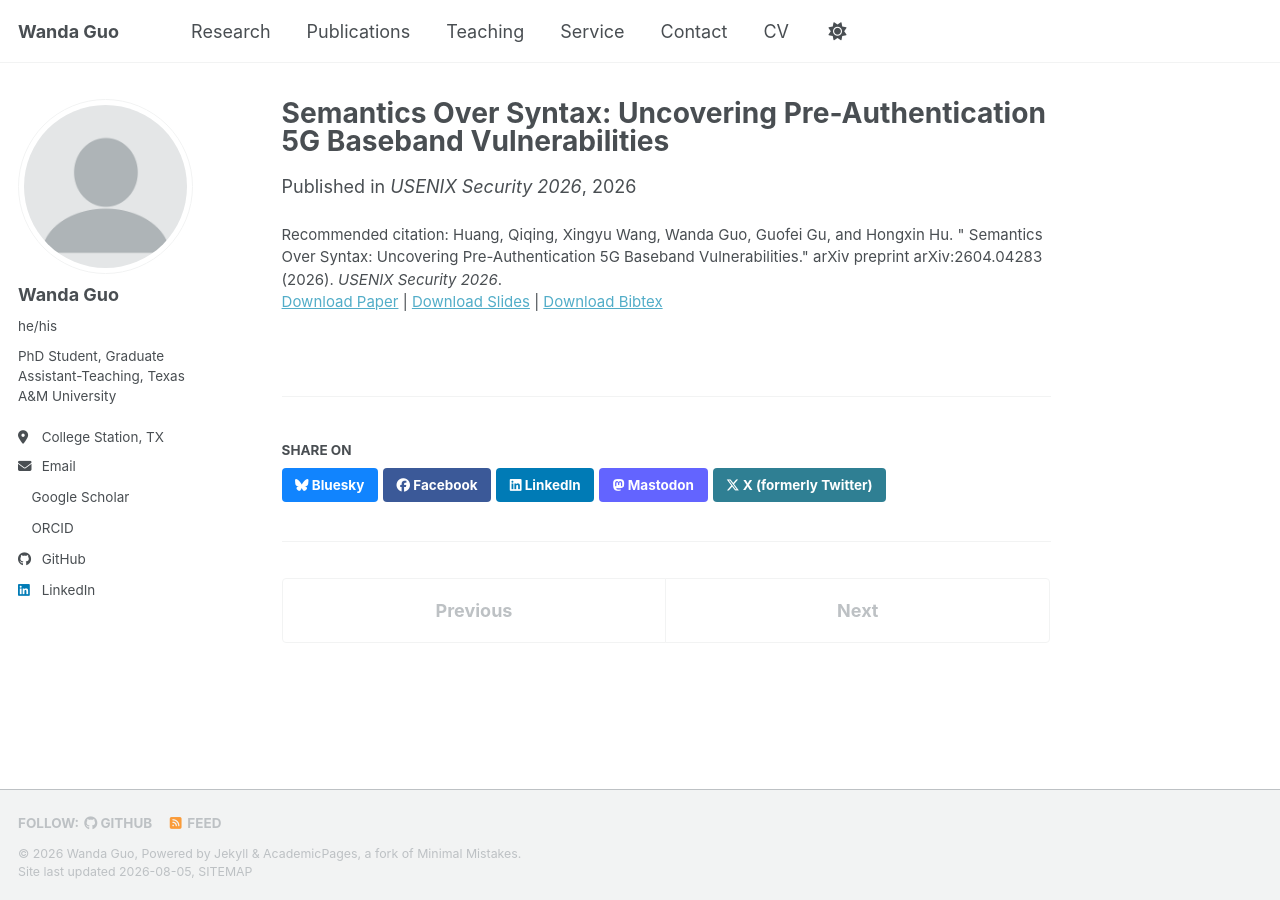
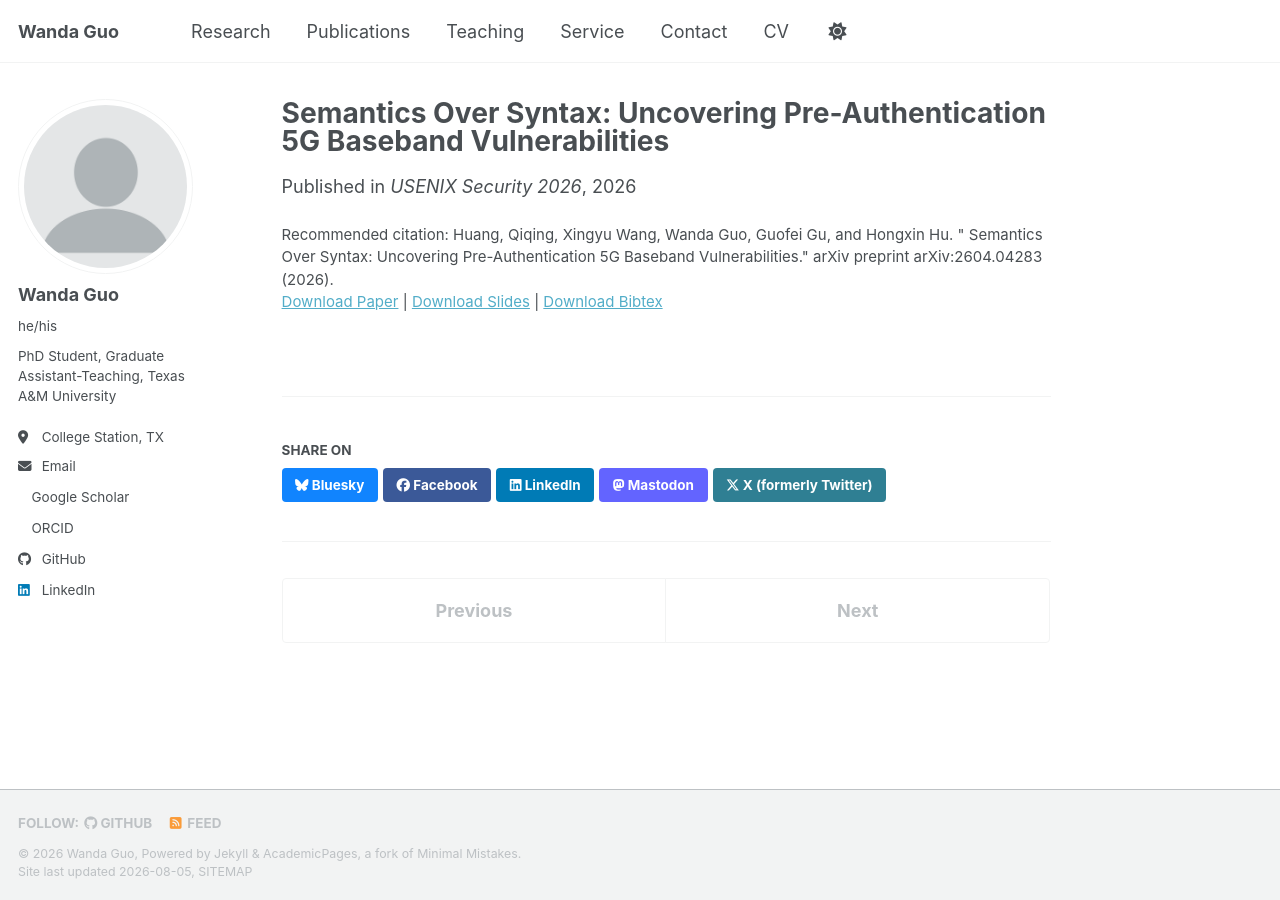
Before and after one commit to Dustin12138/Dustin12138.github.io, a Jekyll site: the page built from _publications/usenix26-enhanced5ghoul.md, in a window 1280 px wide. Built offline with Jekyll 4.4.1, drawn with Linux system fonts in a browser that asks for light colours; a style sheet for code colours, icons or effects is not loaded.

Commit message:
Fix citation formatting in usenix26-enhanced5ghoul.md

```diff
--- a/_publications/usenix26-enhanced5ghoul.md
+++ b/_publications/usenix26-enhanced5ghoul.md
@@ -9,5 +9,5 @@ venue: 'USENIX Security 2026'
 slidesurl: 'https://academicpages.github.io/files/slides1.pdf'
 paperurl: 'https://www.usenix.org/system/files/conference/usenixsecurity26/sec26_prepub_huang-qiqing.pdf'
 bibtexurl: 'https://scholar.googleusercontent.com/scholar.bib?q=info:9mw1wU6qytsJ:scholar.google.com/&output=citation&scisdr=CslCYE61EPqQvKFXHOc:AM1tuoMAAAAAanNRBOcDVsKnNAX3JovZ-xIHAZ8&scisig=AM1tuoMAAAAAanNRBBSDyrEUI2ePxgCbbA3KgzU&scisf=4&ct=citation&cd=-1&hl=en&scfhb=1'
-citation: 'Huang, Qiqing, Xingyu Wang, Wanda Guo, Guofei Gu, and Hongxin Hu. &quot; Semantics Over Syntax: Uncovering Pre-Authentication 5G Baseband Vulnerabilities.&quot; arXiv preprint arXiv:2604.04283 (2026). <i>USENIX Security 2026</i>.'
+citation: 'Huang, Qiqing, Xingyu Wang, Wanda Guo, Guofei Gu, and Hongxin Hu. &quot; Semantics Over Syntax: Uncovering Pre-Authentication 5G Baseband Vulnerabilities.&quot; arXiv preprint arXiv:2604.04283 (2026).'
 ---
```
